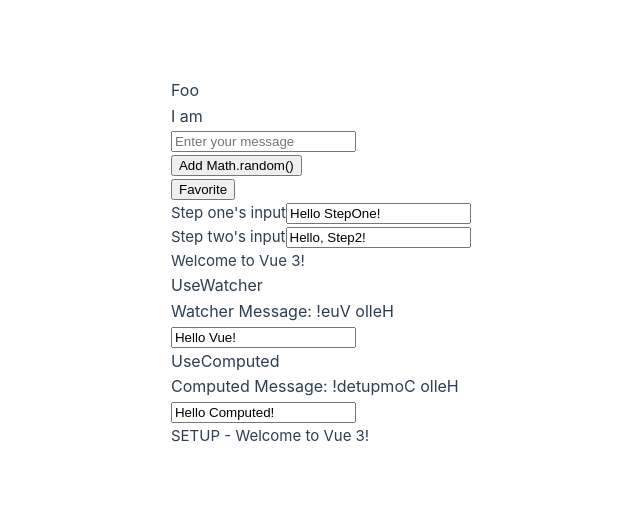
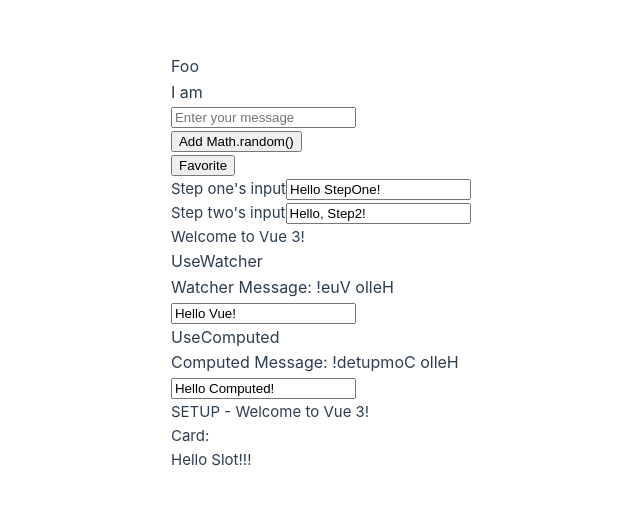
Before and after one commit to liweinan/play-vue, a Vue app: page / in a window 1280 px wide. Shown: the part 137-642 px from the top of the page, without its empty margins (169-809 px from the left). Built offline with nearby package versions, Linux system fonts and the light colour scheme.

Commit message:
add slot

```diff
--- a/src/App.vue
+++ b/src/App.vue
@@ -4,6 +4,7 @@ import Comp from './Comp.vue'
 import Watcher from './UseWatcher.vue'
 import Computed from './UseComputed.vue'
 import Setup from './UseSetup.vue'
+import UseSlot from './UseSlot.vue'
 
 function receiveEmit() {
   alert('Hello World!');
@@ -26,6 +27,12 @@ console.log('computed : ' + JSON.stringify(Computed));
       <Watcher/>
       <Computed/>
       <Setup/>
+      <!--      https://learning.oreilly.com/videos/complete-vue-js-3/9781803245287/9781803245287-video3_7/?t=0-->
+      <UseSlot>
+        <template v-slot:val-slot>
+          Hello Slot!!!
+        </template>
+      </UseSlot>
     </div>
   </header>
 </template>
--- /dev/null
+++ b/src/UseSlot.vue
@@ -0,0 +1,6 @@
+<template>
+  Card:
+  <div class="card">
+    <slot name="val-slot"/>
+  </div>
+</template>
```
